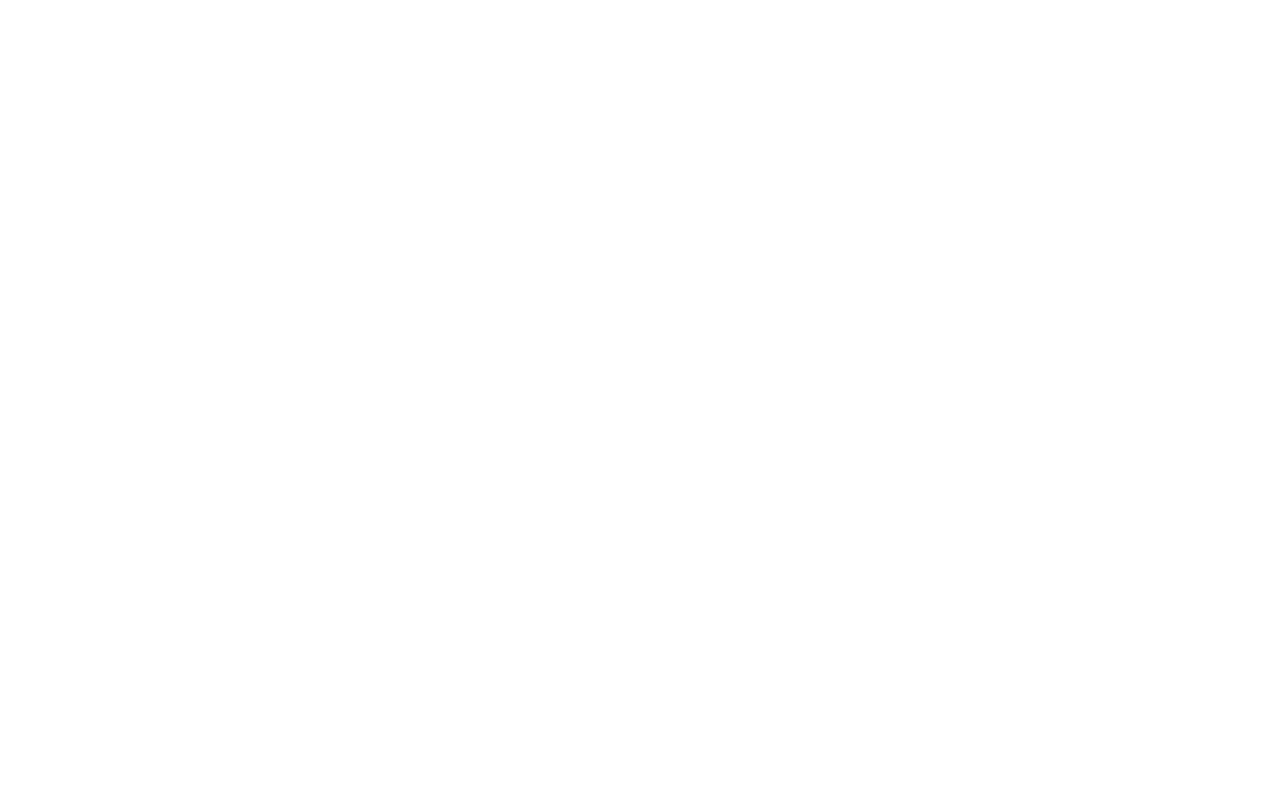
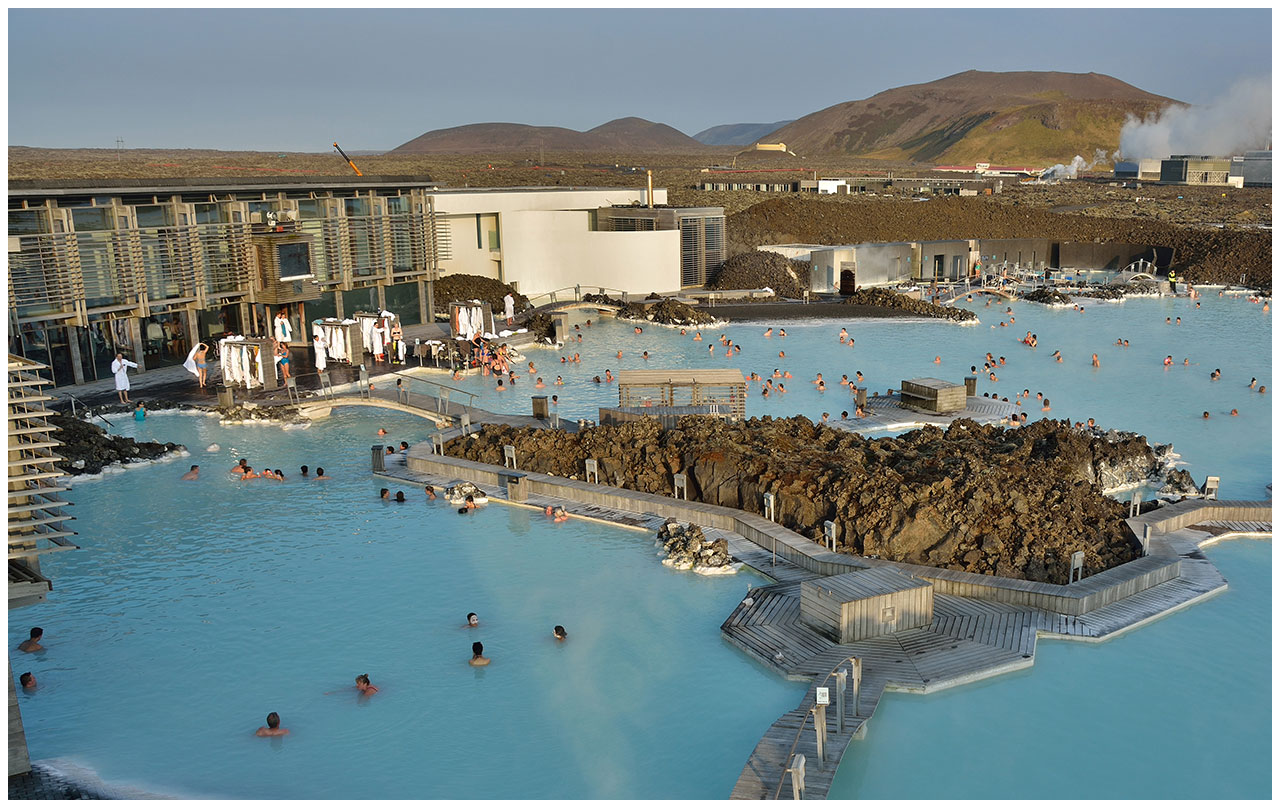
Before and after one commit to Emsenparry/Overlook, a React (Create React App) app: page / in a window 1280 px wide. Shown: the top 800 px of the page. Built offline with nearby package versions, Linux system fonts and the light colour scheme.

Commit message:
Carousel working

```diff
--- a/package.json
+++ b/package.json
@@ -3,6 +3,8 @@
   "version": "0.1.0",
   "private": true,
   "dependencies": {
+    "@mui/icons-material": "^5.14.3",
+    "@mui/material": "^5.14.5",
     "@testing-library/jest-dom": "^5.17.0",
     "@testing-library/react": "^13.4.0",
     "@testing-library/user-event": "^13.5.0",
@@ -10,6 +12,7 @@
     "react": "^18.2.0",
     "react-dom": "^18.2.0",
     "react-hook-form": "^7.45.4",
+    "react-material-ui-carousel": "^3.4.2",
     "react-responsive-carousel": "^3.2.23",
     "react-router-dom": "^6.15.0",
     "react-scripts": "5.0.1",
--- a/src/App.jsx
+++ b/src/App.jsx
@@ -1,12 +1,13 @@
-import React from 'react'
-import './App.scss';
+import React from "react";
+import "./App.scss";
+import { Slider } from "./Components/Partials/Header/Carousel/Carousel";
 
 const App = () => {
   return (
     <>
+      <Slider />
+    </>
+  );
+};
 
-    </>
-  )
-}
-
-export default App
+export default App;
--- a/src/Components/Partials/Header/Carousel/Carousel.jsx
+++ b/src/Components/Partials/Header/Carousel/Carousel.jsx
@@ -0,0 +1,22 @@
+import React from "react";
+import Carousel from "react-material-ui-carousel";
+import ImageSlider from "./ImageSlider";
+import "./Carousel.scss";
+
+const Item = (props) => {
+  return <img src={props.item.url} alt={props.item.title} className="slider-images" />;
+};
+
+const Slider = () => {
+  return (
+    <div className="slider-container">
+      <Carousel animation="fade" interval={3000}>
+        {ImageSlider.map((item) => (
+          <Item key={item.id} item={item} />
+        ))}
+      </Carousel>
+    </div>
+  );
+};
+
+export { Slider, Item };
--- /dev/null
+++ b/src/Components/Partials/Header/Carousel/ImageSlider.js
@@ -0,0 +1,19 @@
+const ImageSlider = [
+    {
+        "id": 1,
+        url: require("../../../../Assets/images/frankfurt-skyline-germany.jpg"),
+        "title": "City"
+    },
+    {
+        "id": 2,
+        url: require("../../../../Assets/images/city-houses-reykjavik.jpg"),
+        "title": "City"
+    },
+    {
+        "id": 3,
+        url: require("../../../../Assets/images/the-blue-lagoon.jpg"),
+        "title": "City"
+    }
+]
+
+export default ImageSlider
```
Also changed, not shown: src/Components/Partials/Header/Carousel/Carousel.scss (line endings or trailing spaces), 1 other file (tests, documents, lock files or other folders).
